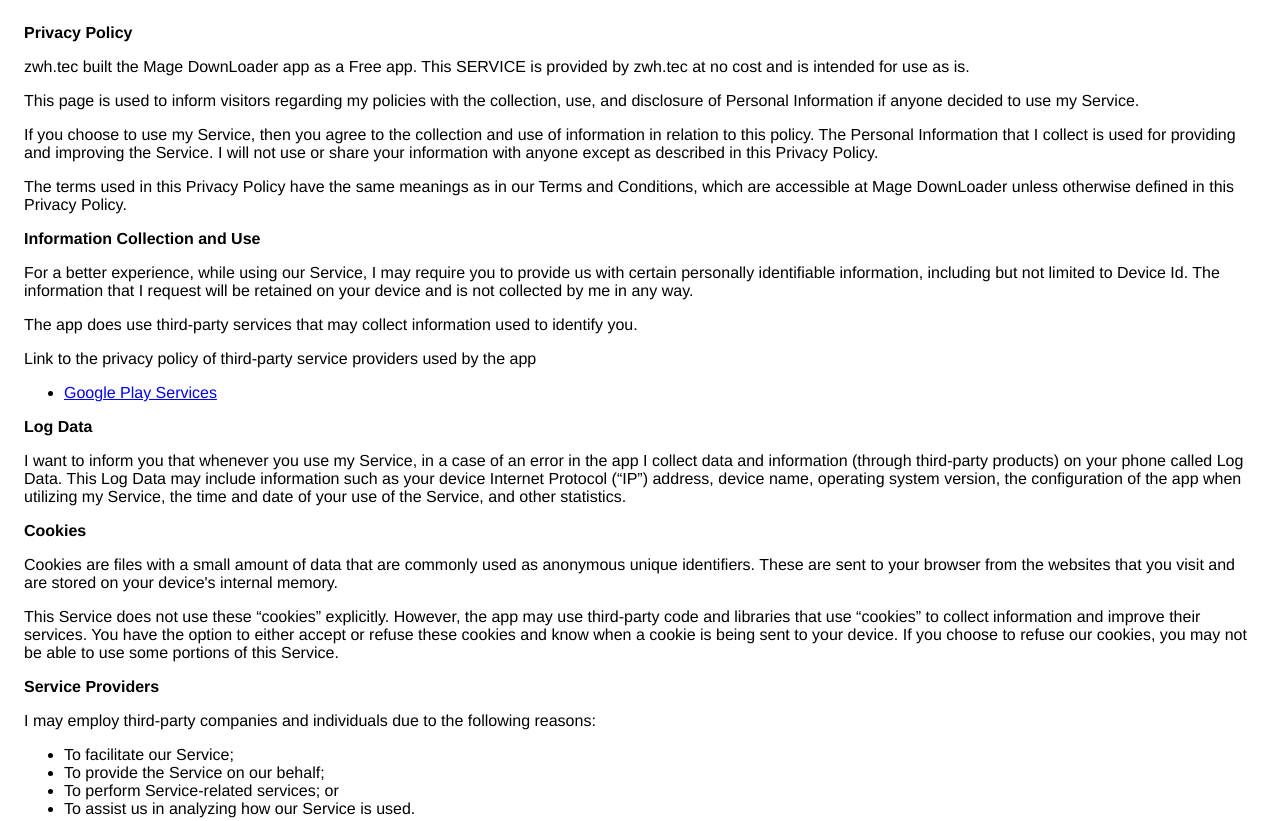
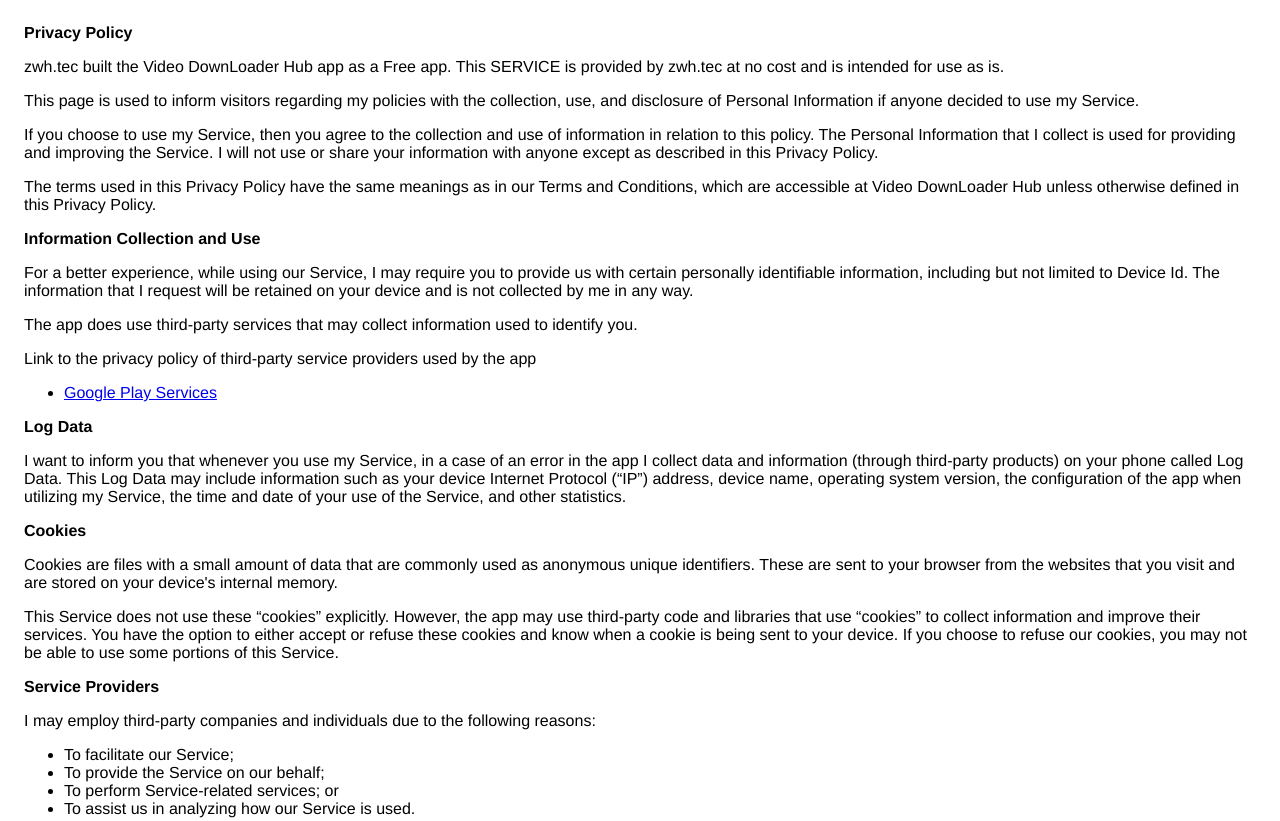
Before and after one commit to michaelzhang1994/photowidgets, a plain HTML site: page index.html in a window 1280 px wide. Shown: the top 821 px of the page. Drawn offline with Linux system fonts and the light colour scheme.

Commit message:
Update index.html

```diff
--- a/index.html
+++ b/index.html
@@ -8,7 +8,7 @@
     </head>
     <body>
     <strong>Privacy Policy</strong> <p>
-zwh.tec built the Mage DownLoader app as
+zwh.tec built the Video DownLoader Hub app as
 a Free app. This SERVICE is provided by
 zwh.tec at no cost and is intended for use as
 is.
@@ -25,7 +25,7 @@ anyone except as described in this Privacy Policy.
 </p> <p>
 The terms used in this Privacy Policy have the same meanings
 as in our Terms and Conditions, which are accessible at
-Mage DownLoader unless otherwise defined in this Privacy Policy.
+Video DownLoader Hub unless otherwise defined in this Privacy Policy.
 </p> <p><strong>Information Collection and Use</strong></p> <p>
 For a better experience, while using our Service, I
 may require you to provide us with certain personally
```
